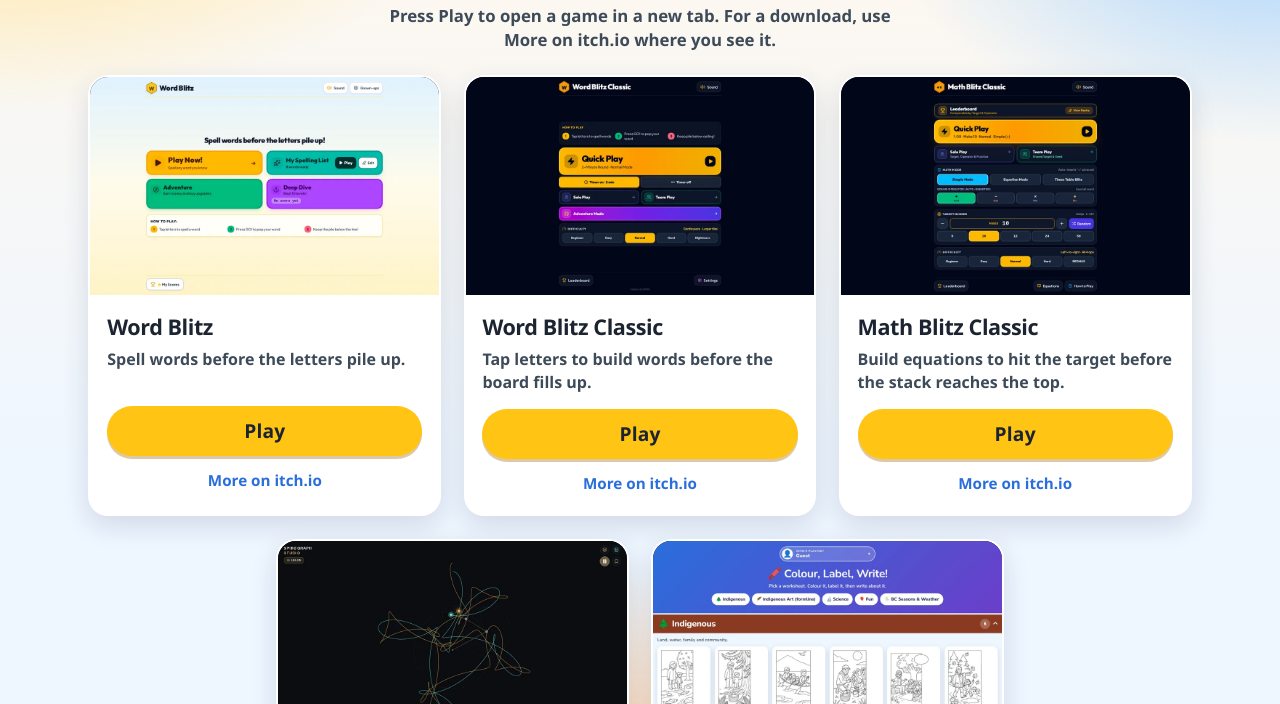
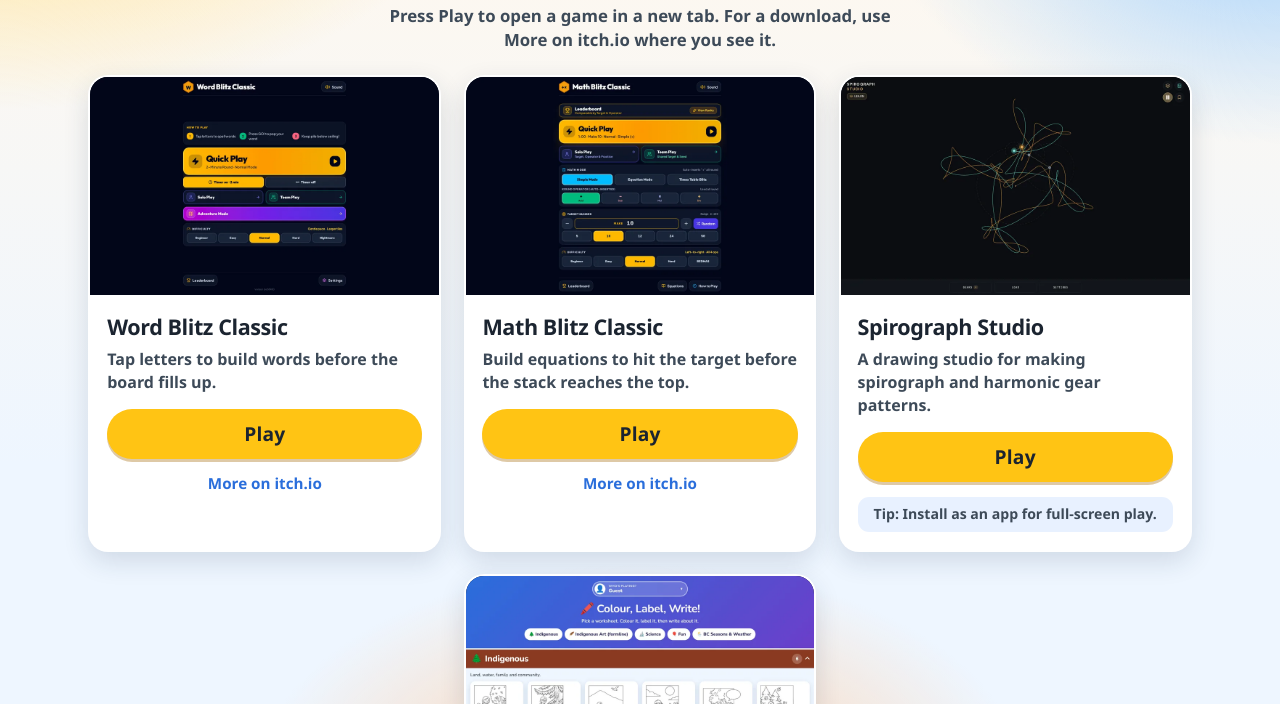
Before and after one commit to jamesjmcx6464/jmcx-games, a plain HTML site: page index.html in a window 1280 px wide. Shown: the part 96-800 px from the top of the page. Drawn offline with Linux system fonts and the light colour scheme.

Commit message:
Remove original Word Blitz, keep Classic

```diff
--- a/index.html
+++ b/index.html
@@ -30,18 +30,6 @@
 
   <main>
     <ul class="grid">
-      <li class="card">
-        <a class="thumb" href="https://word-blitz-jmcx.pages.dev" target="_blank" rel="noopener noreferrer">
-          <img src="assets/word-blitz.webp" width="960" height="600" alt="Word Blitz start screen, with Play Now, Adventure, and Deep Dive modes.">
-        </a>
-        <div class="card-body">
-          <h2>Word Blitz</h2>
-          <p class="blurb">Spell words before the letters pile up.</p>
-          <a class="play" href="https://word-blitz-jmcx.pages.dev" target="_blank" rel="noopener noreferrer">Play</a>
-          <a class="itch" href="https://jamesjmcx.itch.io/word-blitz" target="_blank" rel="noopener noreferrer">More on itch.io</a>
-        </div>
-      </li>
-
       <li class="card">
         <a class="thumb" href="https://word-blitz-classic-jmcx.pages.dev" target="_blank" rel="noopener noreferrer">
           <img src="assets/word-blitz-classic.webp" width="960" height="600" alt="Word Blitz Classic start screen, with Quick Play, Solo Play, and Team Play.">
```
Also changed, not shown: assets/word-blitz.webp (deleted).
